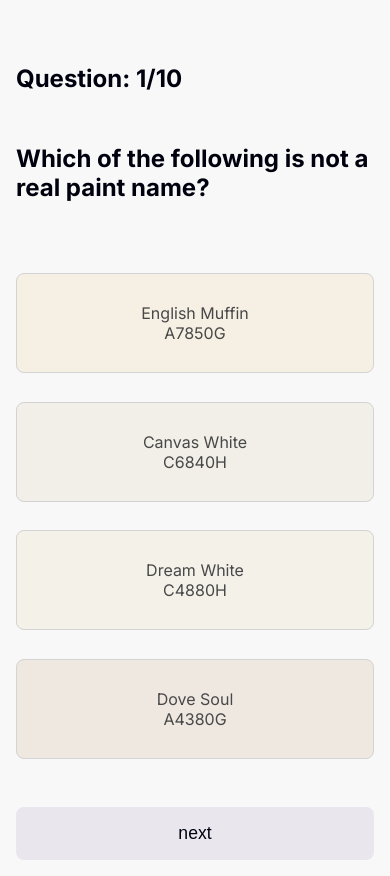
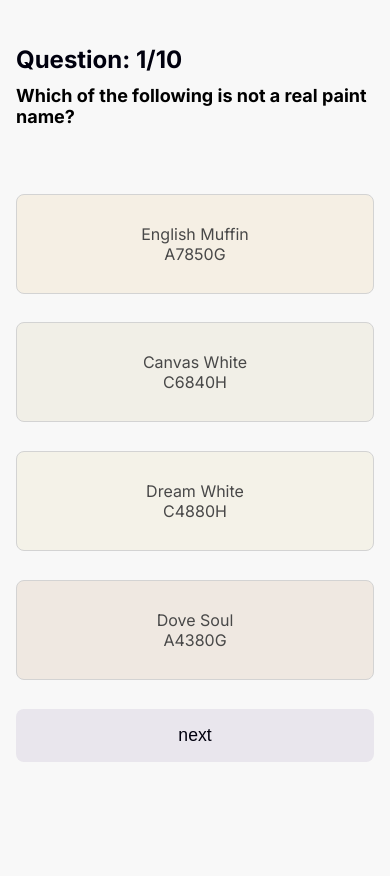
Before and after one commit to iambexnewton/quiz, a Next.js app in the folder paint-quiz/: page /quiz in a window 390 px wide. After the commit the page ends 844 px from the top, so only its background shows below. Built offline with nearby package versions, Linux system fonts and the light colour scheme.

Commit message:
responsive

```diff
--- a/paint-quiz/app/globals.css
+++ b/paint-quiz/app/globals.css
@@ -1,6 +1,7 @@
 :root {
   --main-text-color: #484848;
   --secondary-text-color: #00000e;
+  --tertiary-text-color: #ffffff;
   --margin-small: 1.8rem;
   --margin-medium: 3rem;
   --padding-small: 6px 6px;
@@ -22,9 +23,11 @@ body {
   overflow-x: hidden;
 }
 h1,
-h2,
 h3 {
   color: var(--secondary-text-color);
+}
+h2 {
+  font-size: 18px;
 }
 p {
   color: var(--main-text-color);
@@ -34,31 +37,31 @@ p {
 
 h3 {
   font-size: 1.8rem;
-  padding-bottom: 2rem;
 }
 
 button {
-  background-color: #eeeeee;
+  background-color: #0066ff;
   border-radius: var(--border-radius-medium);
   cursor: pointer;
-  color: var(--secondary-text-color);
+  color: var(--tertiary-text-color);
   font-size: 1.1rem;
-  margin-block-start: var(--margin-medium);
+  margin-block-start: var(--margin-small);
   padding: 16px 8px;
   width: 100%;
 }
 
 .header {
-  height: 80px;
+  height: 40px;
 }
 
 .question {
   font-size: 1rem;
-  height: 100px;
+  height: 80px;
 }
 
 .btn-disabled {
   background-color: #e9e6ed;
+  color: var(--secondary-text-color);
   border: none;
 }
 
@@ -95,7 +98,7 @@ li {
 
 .quiz-container {
   padding: 1rem;
-  margin-block-start: var(--margin-medium);
+  margin-block-start: var(--margin-small);
 }
 
 .answer-text {
--- a/paint-quiz/app/page.js
+++ b/paint-quiz/app/page.js
@@ -4,9 +4,8 @@ export default function Home() {
   return (
     <main>
       <div className='main-container'>
-        <h1 className='main-heading'>Are you ready?</h1>
         <Link href='/quiz'>
-          <button>Yes</button>
+          <button>Start</button>
         </Link>
       </div>
     </main>
--- a/paint-quiz/app/quiz/page.jsx
+++ b/paint-quiz/app/quiz/page.jsx
@@ -1,7 +1,6 @@
 "use client";
-import React, { useState } from "react";
+import React, { useCallback, useState } from "react";
 import { quiz } from "../data.js";
-import { useCallback } from "react";
 
 const page = () => {
   const [activeQuestion, setActiveQuestion] = useState(0);
@@ -11,7 +10,6 @@ const page = () => {
   const [selectedAnswerIndex, setSelectedAnswerIndex] = useState(null);
   const [showResult, setShowResult] = useState(false);
   const [showAnswers, setShowAnswers] = useState(false);
-
   const [result, setResult] = useState({
     score: 0,
     correctAnswers: 0,
@@ -94,9 +92,7 @@ const page = () => {
               </li>
             ))}
             {checked ? (
-              <button className='btn' onClick={nextQuestion}>
-                next
-              </button>
+              <button onClick={nextQuestion}>next</button>
             ) : (
               <button disabled className='btn-disabled' onClick={nextQuestion}>
                 next
@@ -110,7 +106,7 @@ const page = () => {
           >
             <h3 id='resultsSectionHeading'>Your Results...</h3>
             <h3 className='results'>Overall: {(result.score / 10) * 100}%</h3>
-            <h3 className='comment'>
+            <h3>
               {result.score <= 2 ? <p>...You should feel shame.</p> : null}
             </h3>
             <p>
@@ -125,12 +121,8 @@ const page = () => {
             <p>
               Wrong Answers: <span>{result.wrongAnswers}</span>
             </p>
-            <button className='btn' onClick={handleSubmit}>
-              Restart
-            </button>
-            <button className='btn' onClick={handleShowAnswers}>
-              View Answers
-            </button>
+            <button onClick={handleSubmit}>Restart</button>
+            <button onClick={handleShowAnswers}>View Answers</button>
             {showAnswers ? (
               <section aria-labelledby='answersSectionHeading'>
                 <div className='answer-container'>
```
